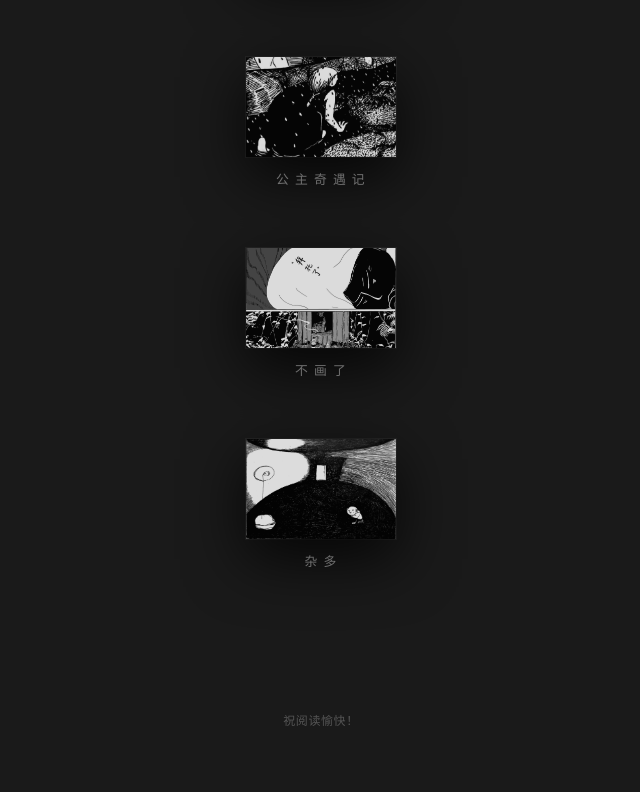
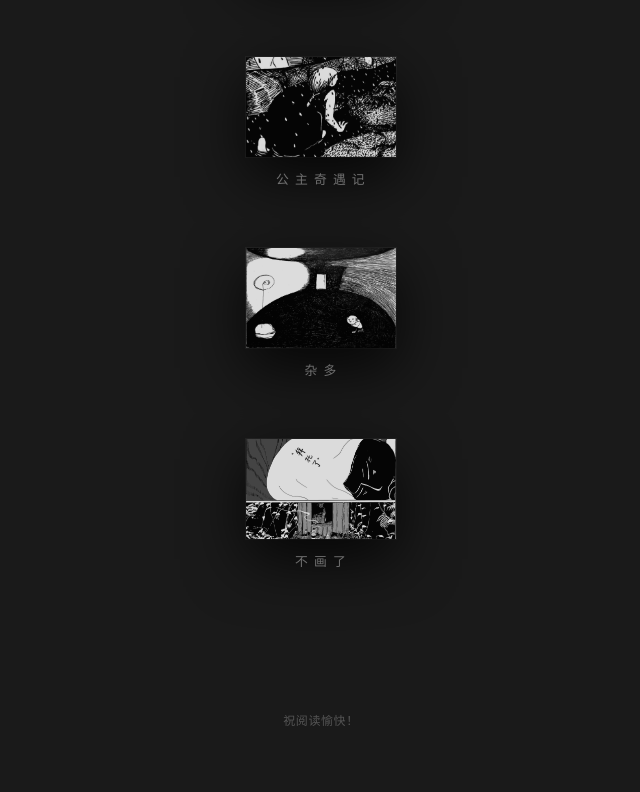
Before and after one commit to Lueiluei97/mangaworks, a plain HTML site: page index.html in a window 1280 px wide. Shown: the part 1205-1997 px from the top of the page, without its empty margins (319-959 px from the left). Drawn offline with Linux system fonts and the light colour scheme.

Commit message:
改瀑布流

```diff
--- a/index.html
+++ b/index.html
@@ -210,17 +210,17 @@
         </div>
         <p class="card-title"> 公 主 奇 遇 记 </p>
       </a>
-      <a href="neveragain.html" class="catalog-card">
-        <div class="preview-box">
-          <img src="neveragain_preview.jpg" alt="不画了" width="150" height="100" loading="lazy" decoding="async">
-        </div>
-        <p class="card-title"> 不 画 了 </p>
-      </a>
       <a href="misc.html" class="catalog-card">
         <div class="preview-box">
           <img src="misc_preview.jpg" alt="杂" width="150" height="100" loading="lazy" decoding="async">
         </div>
         <p class="card-title"> 杂 多 </p>
+      </a>
+       <a href="neveragain.html" class="catalog-card">
+        <div class="preview-box">
+          <img src="neveragain_preview.jpg" alt="不画了" width="150" height="100" loading="lazy" decoding="async">
+        </div>
+        <p class="card-title"> 不 画 了 </p>
       </a>
     </div>
   </div>
```
Also changed, not shown: princess.html (+1 -1 lines).
